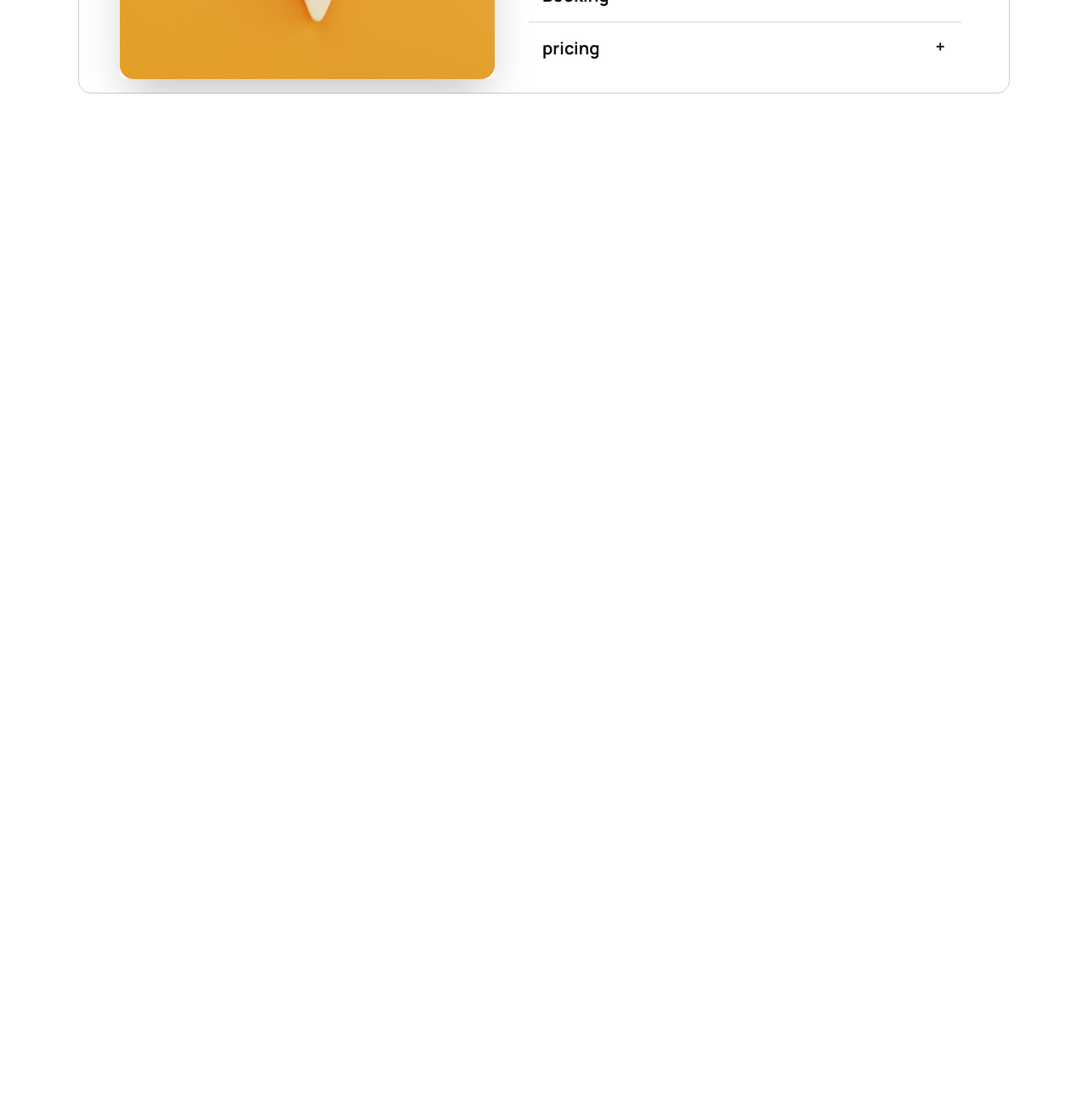
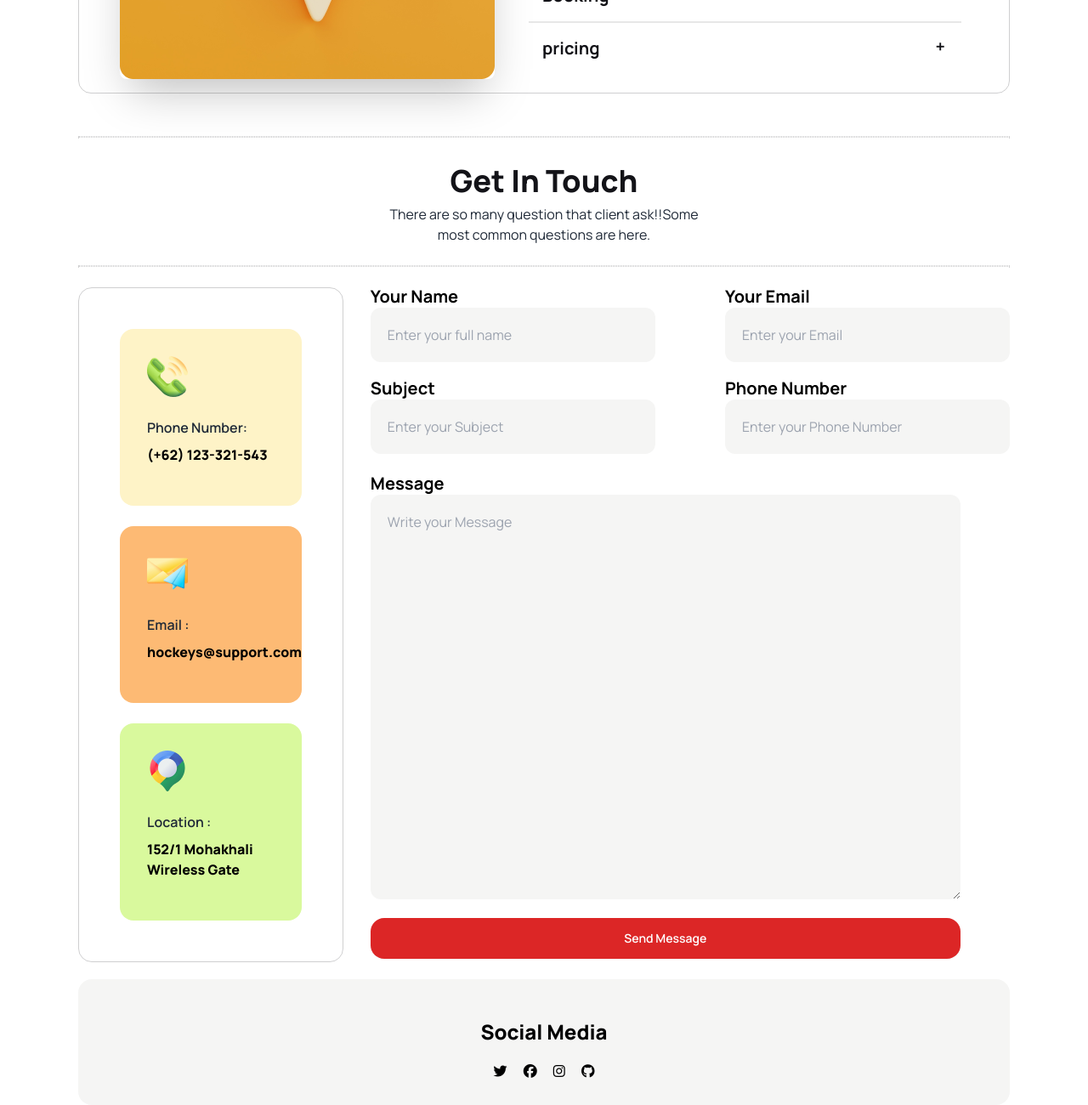
Before and after one commit to Saifulsaiem/Assignment-3-Hockeys, a plain HTML site: page index.html in a window 1280 px wide. Shown: the part 3295-4595 px from the top of the page at 85% size. Before the commit the page ends 3405 px from the top, so only its background shows below. Drawn offline with nearby package versions, Linux system fonts and the light colour scheme.

Commit message:
get in touch section added

```diff
--- a/index.html
+++ b/index.html
@@ -893,6 +893,73 @@
                 </div>
               </div>
         </div>
+        <!-- section 5 Get in touch -->
+        <div class="sec5 lg:pl-20 lg:pr-20">
+            <hr style="border: 1px dotted rgba(19, 19, 24, 0.20); margin: 50px 0.75rem auto 0.75rem;">
+            <div class="text-center mt-6">
+                <h2 class="text-[36px] font-extrabold text-[#131318]">Get In Touch</h2>
+                <p class="font-medium text-[16px] text-[rgba(19, 19, 24, 0.60) leading-6]">There are so many question that client ask!!Some <br> most common questions are here.</p>
+            </div>
+            <hr style="border: 1px dotted rgba(19, 19, 24, 0.20); margin: 24px 0.75rem;">
+            <div class=" ml-[0.75rem] mr-[0.75rem] flex flex-col lg:flex-row justify-between">
+                <div class="mb-5 p-12" style="border: 1px solid rgba(19, 19, 24, 0.20); border-radius: 16px;">
+                    <div class="pl-8 pb-12 pt-8 bg-amber-100 mb-6 rounded-2xl">
+                        <img src="Images/Group 1171275317.png" alt="">
+                        <h3 class="text-4 font-semibold mt-6 mb-2">Phone Number:</h3>
+                         <h3 class="text-5 font-extrabold text-black">(+62) 123-321-543</h3>
+                    </div>
+                    <div class="pl-8 pb-12 pt-8 bg-orange-300 mb-6 rounded-2xl">
+                        <img src="Images/Group 1171275318.png" alt="">
+                        <h3 class="text-4 font-semibold mt-6 mb-2">Email :</h3>
+                         <h3 class="text-5 font-extrabold text-black">hockeys@support.com</h3>
+                    </div>
+                    <div class="pl-8 pb-12 pt-8 bg-lime-200 rounded-2xl">
+                        <img src="Images/Group 1171275321.png" alt="">
+                        <h3 class="text-4 font-semibold mt-6 mb-2">Location :</h3>
+                         <h3 class="text-5 font-extrabold text-black">152/1 Mohakhali Wireless Gate</h3>
+                    </div>
+                </div>
+                <div class="ml-8">
+                  <div class="flex flex-col lg:flex-row gap-6 justify-between mb-5">
+                   <div>
+                    <span class="label-text font-bold text-black text-[20px]">Your Name</span><br>
+                    <input style="width: 335px;" type="text" placeholder="Enter your full name" class="pl-5 pt-5 pb-5 w-80 bg-stone-100 rounded-xl w-auto">
+                   </div>
+                   <div class="">
+                    <span class="label-text font-bold text-black text-[20px]">Your Email</span><br>
+                    <input style="width: 335px;" type="text" placeholder="Enter your Email" class="pl-5 pt-5 pb-5 bg-stone-100 rounded-xl w-auto">
+                   </div>
+
+                </div>
+                  <div class="flex flex-col lg:flex-row gap-6 justify-between mb-6">
+                   <div>
+                    <span class="label-text font-bold text-black text-[20px]">Subject</span><br>
+                    <input style="width: 335px;" type="text" placeholder="Enter your Subject" class="pl-5 pt-5 pb-5 w-80 bg-stone-100 rounded-xl w-auto">
+                   </div>
+                   <div class="">
+                    <span class="label-text font-bold text-black text-[20px]">Phone Number</span><br>
+                    <input style="width: 335px;" type="text" placeholder="Enter your Phone Number" class="pl-5 pt-5 pb-5 bg-stone-100 rounded-xl w-auto">
+                   </div>
+
+                </div>
+                 <div class="mr-6">
+                    <span class="label-text lg:mt-8 font-bold text-black text-[20px]">Message</span><br>
+                    <textarea class="bg-stone-100 rounded-xl lg:w-[694px] pt-5 pl-5" placeholder="Write your Message" id="" cols="35" rows="19"></textarea>
+                    <button class="btn text-center w-[335px] lg:w-[694px] mt-4 bg-red-600 border-none rounded-2xl text-[#fff]">Send Message</button>
+                </div>
+                </div>
+
+            </div>
+            <div class="bg-stone-100 rounded-2xl text-center pt-11 pb-7 ml-[0.75rem] mr-[0.75rem]">
+               <h2 class="text-black text-[24px] font-extrabold mb-4">Social Media</h2>
+               <div>
+                <i class="fa-brands fa-twitter mr-4 text-black cursor-pointer"></i>
+                <i class="fa-brands fa-facebook mr-4 text-black cursor-pointer"></i>
+                <i class="fa-brands fa-instagram mr-4 text-black cursor-pointer"></i>
+                <i class="fa-brands fa-github text-black cursor-pointer"></i>
+               </div>
+            </div>
+        </div>
     </main>
     <footer>
 
```
